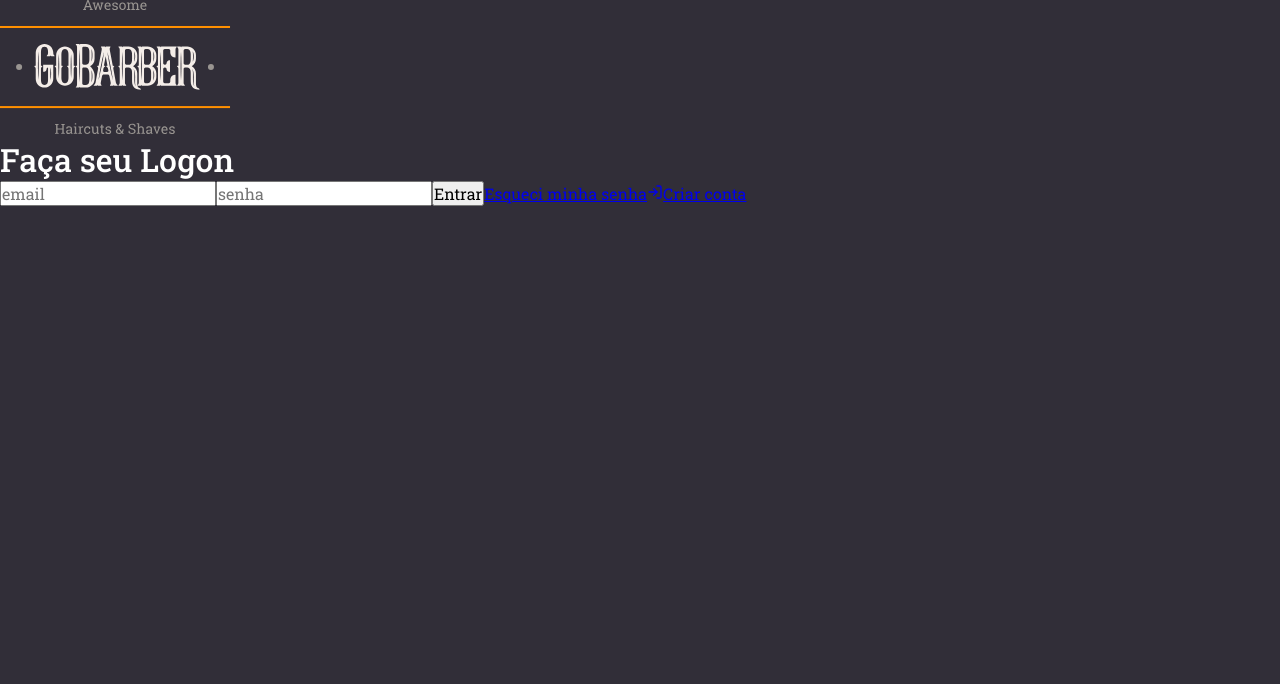
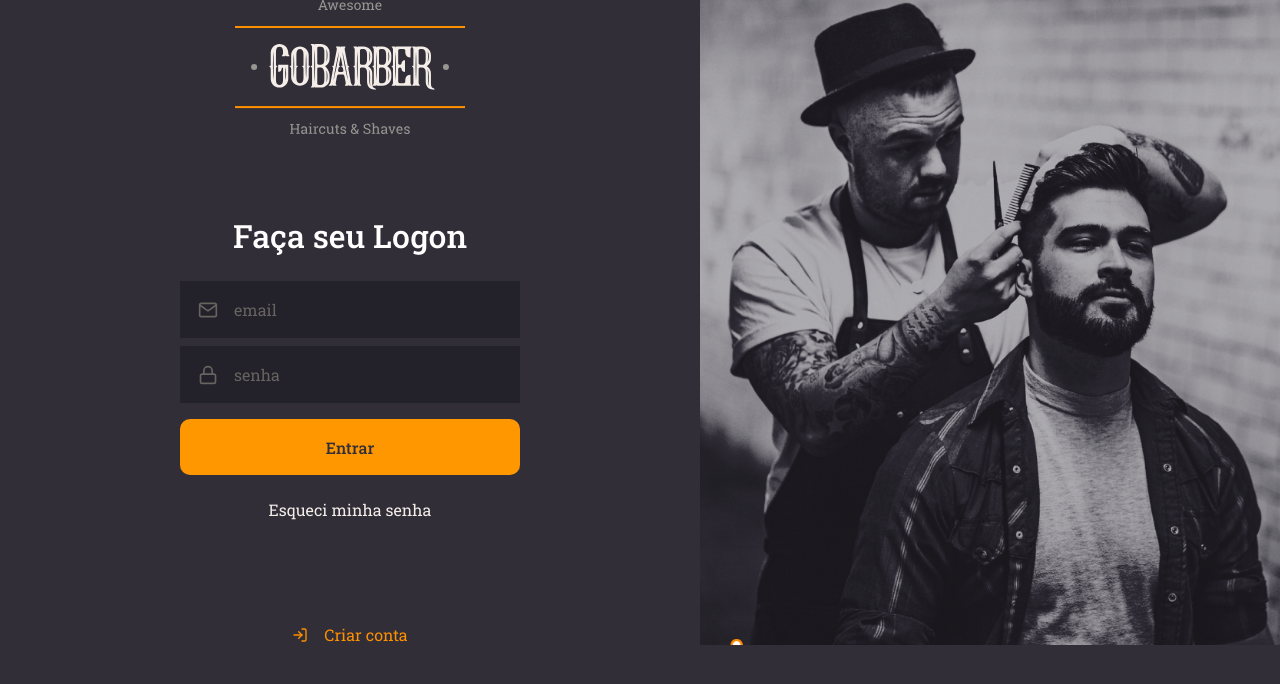
Before and after one commit to vhnakai/gobaber-web, a React (Create React App) app: page / in a window 1280 px wide. Shown: the top 684 px of the page. Built offline with nearby package versions, Linux system fonts and the light colour scheme.

Commit message:
Login Page

```diff
--- /dev/null
+++ b/src/components/Button/index.tsx
@@ -0,0 +1,9 @@
+import React, { ButtonHTMLAttributes } from 'react';
+import { Container } from "./style";
+type ButtonProps =  ButtonHTMLAttributes<HTMLButtonElement>;
+
+const Button: React.FC<ButtonProps> = ({children, ...rest}) => (
+  <Container type="button" {...rest}>{children}</Container>
+);
+
+export default Button;
--- /dev/null
+++ b/src/components/Button/style.ts
@@ -0,0 +1,16 @@
+import styled from 'styled-components';
+
+export const Container = styled.button`
+
+  background: #ff9800;
+  height: 56px;
+  border-radius: 10px;
+  border: 0;
+  padding: 0 16px;
+  color: #312e38;
+  width: 100%;
+  font-weight: 500;
+  margin-top: 16px;
+
+  transition: background-color 0.2s;
+    `;
--- /dev/null
+++ b/src/components/Input/index.tsx
@@ -0,0 +1,16 @@
+import React, { InputHTMLAttributes } from 'react';
+import { IconBaseProps } from "react-icons";
+import { Container } from "./style";
+interface InputProps extends InputHTMLAttributes<HTMLInputElement>{
+  name: string;
+  icon: React.ComponentType<IconBaseProps>;
+}
+
+const Input: React.FC<InputProps> = ({icon: Icon, ...rest}) => (
+  <Container>
+    { Icon &&  <Icon size={20} /> }
+    <input {...rest}/>
+  </Container>
+);
+
+export default Input;
--- /dev/null
+++ b/src/components/Input/style.ts
@@ -0,0 +1,34 @@
+import style from 'styled-components';
+
+export const Container = style.div`
+
+  background: #232129;
+  border-redius: 10px;
+  border: 2px solid #232129;
+  padding: 16px;
+  width: 100%;
+  color: #666360;
+
+
+  display: flex;
+  align-items: center;
+
+  & + div{
+    margin-top: 8px;
+  }
+
+  input {
+    flex: 1;
+    background: transparent;
+    border: 0;
+    color: #f4ede8;
+
+    &::placeholder {
+      color: #666360;
+    }
+  }
+
+  svg {
+    margin-right: 16px;
+  }
+`;
--- a/src/pages/SignIn/index.tsx
+++ b/src/pages/SignIn/index.tsx
@@ -1,27 +1,30 @@
 import React from 'react';
-import { FiLogIn } from 'react-icons/fi'
+import { FiLogIn, FiMail, FiLock } from 'react-icons/fi'
 import logoImg from '../../assets/logo.svg';
 import {Container, Content, Background} from './styles';
+
+import Button from "../../components/Button";
+import Input from "../../components/Input";
 
 const SignIn: React.FC = () => (
   <Container>
     <Content>
       <img src={logoImg} alt='Gobaber'/>
+
       <form>
         <h1>Faça seu Logon</h1>
-        <input placeholder="email"/>
-        <input type="password" placeholder="senha" />
-        <button type="submit">Entrar</button>
+        <Input name='email' icon={FiMail} placeholder="email"/>
+        <Input name='password' icon={FiLock} type="password" placeholder="senha" />
+        <Button type="submit">Entrar</Button>
+        <a href='forgot'>Esqueci minha senha</a>
+      </form>
 
-        <a href='forgot'>Esqueci minha senha</a>
-        <a href='login'>
+      <a href='login'>
           <FiLogIn/>
-          Criar conta
+           Criar conta
         </a>
-      </form>
     </Content>
     <Background/>
-
   </Container>
   );
 export default SignIn;
--- a/src/pages/SignIn/styles.ts
+++ b/src/pages/SignIn/styles.ts
@@ -1,7 +1,55 @@
 import style from 'styled-components';
+import signInBackgroundImg from '../../assets/sign-in-background.png';
+export const Container = style.div`
+  heignt: 100vh;
 
-export const Container = style.div``;
+  display: flex;
+  align-items: stretch;
+`;
 
-export const Content = style.div``;
+export const Content = style.div`
+  display: flex;
+  flex-direction: column;
+  place-content: center;
+  align-items: center;
+  width: 100%;
+  max-width: 700px;
 
-export const Background = style.div``;
+  form {
+    margin: 80px 0;
+    width: 340px;
+    text-align: center;
+
+    h1 {
+      margin-bottom: 24px;
+    }
+
+    a {
+      color: #F4EDE8;
+      display: block;
+      margin-top: 24px;
+      text-decoration: none;
+      transition: color 0.2s;
+    }
+  }
+  > a {
+    color: #FF9000;
+    display: block;
+    margin-top: 24px;
+    text-decoration: none;
+    transition: color 0.2s;
+
+    display: flex;
+    align-items: center;
+
+    svg {
+      margin-right: 16px;
+    }
+  }
+`;
+
+export const Background = style.div`
+  flex: 1;
+  background: url(${signInBackgroundImg}) no-repeat center;
+  background-size: cover;
+`;
--- a/src/styles/global.ts
+++ b/src/styles/global.ts
@@ -11,7 +11,7 @@
   body{
     background: #312E38;
     color: #fff;
-    -webkit-font-smoothing: antialiased
+    -webkit-font-smoothing: antialiased;
   }
 
   body, input, button{
```
